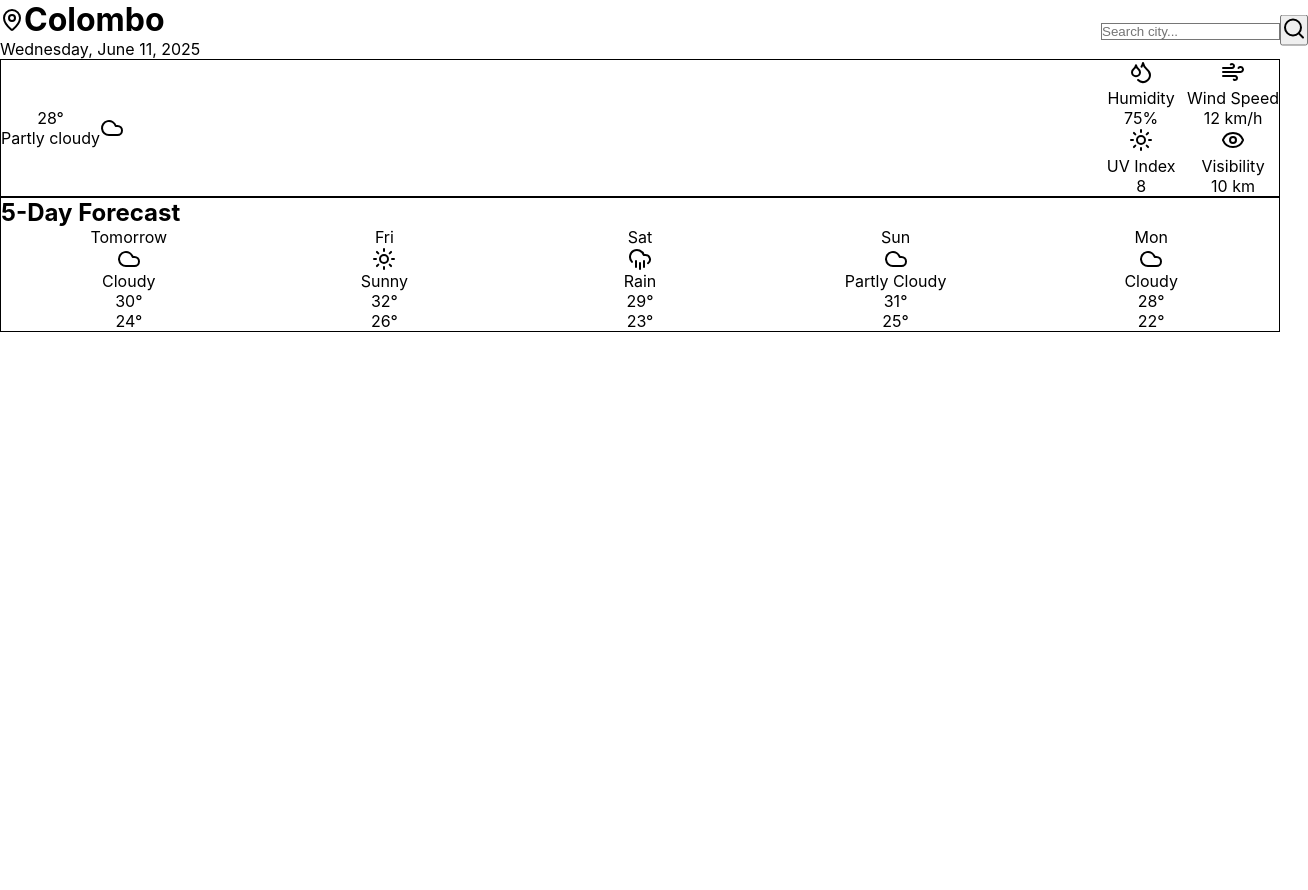
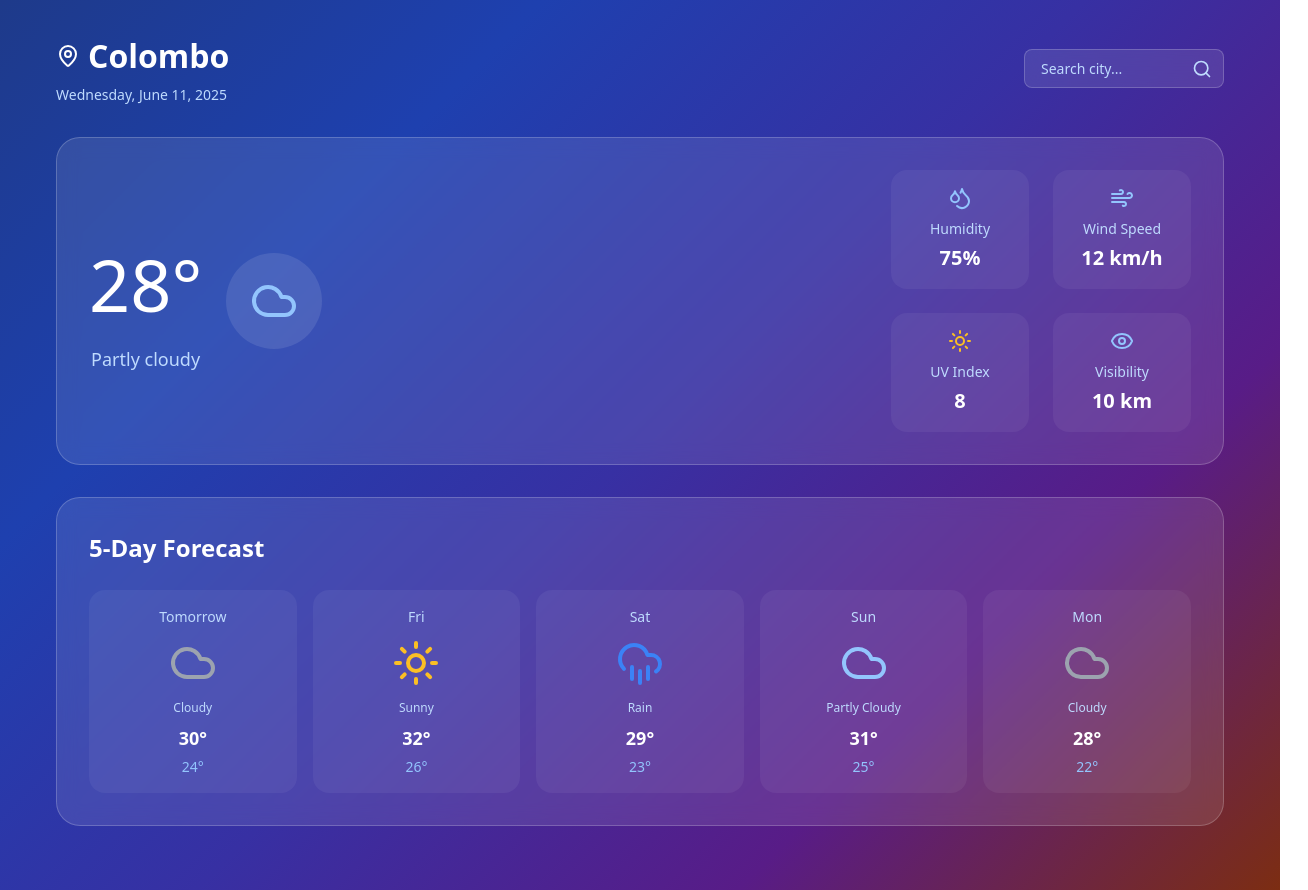
Before and after one commit to fathimasamee/weather-app, a React (Vite) app: page / in a window 1280 px wide. Shown: the whole page, 1308 px wide, since content can reach past the window. Before the commit the page ends 800 px from the top, so only its background shows below. Built offline with nearby package versions, Linux system fonts and the light colour scheme; the HTML template or start-up script is replaced by a standard one.

Commit message:
core requirements done

```diff
--- a/package.json
+++ b/package.json
@@ -27,7 +27,7 @@
     "eslint-plugin-react-refresh": "^0.4.19",
     "globals": "^16.0.0",
     "postcss": "^8.5.4",
-    "tailwindcss": "^4.1.9",
+    "tailwindcss": "^3.4.17",
     "vite": "^6.3.5"
   }
 }
--- a/src/App.jsx
+++ b/src/App.jsx
@@ -17,19 +17,19 @@ const WeatherApp = () => {
     const conditionLower = condition.toLowerCase();
 
     if (conditionLower.includes('sunny') || conditionLower.includes('clear')) {
-      return isDay ? <Sun className="w-12 h-12 text-yellow-400" /> : <Sun className="w-12 h-12 text-gray-300" />;
+      return isDay ? <Sun size={48} style={{color: '#fbbf24'}} /> : <Sun size={48} style={{color: '#d1d5db'}} />;
     } else if (conditionLower.includes('partly cloudy') || conditionLower.includes('partly')) {
-      return <Cloud className="w-12 h-12 text-blue-300" />;
+      return <Cloud size={48} style={{color: '#93c5fd'}} />;
     } else if (conditionLower.includes('cloudy') || conditionLower.includes('overcast')) {
-      return <Cloud className="w-12 h-12 text-gray-400" />;
+      return <Cloud size={48} style={{color: '#9ca3af'}} />;
     } else if (conditionLower.includes('rain') || conditionLower.includes('drizzle')) {
-      return <CloudRain className="w-12 h-12 text-blue-500" />;
+      return <CloudRain size={48} style={{color: '#3b82f6'}} />;
     } else if (conditionLower.includes('snow')) {
-      return <CloudSnow className="w-12 h-12 text-blue-200" />;
+      return <CloudSnow size={48} style={{color: '#bfdbfe'}} />;
     } else if (conditionLower.includes('thunder') || conditionLower.includes('storm')) {
-      return <Zap className="w-12 h-12 text-yellow-500" />;
+      return <Zap size={48} style={{color: '#eab308'}} />;
     }
-    return <Sun className="w-12 h-12 text-yellow-400" />;
+    return <Sun size={48} style={{color: '#fbbf24'}} />;
   };
 
   const fetchWeather = async (city = currentCity) => {
@@ -94,7 +94,7 @@ const WeatherApp = () => {
   };
 
   const handleSearch = (e) => {
-    e.preventDefault();
+    if (e) e.preventDefault();
     if (searchCity.trim()) {
       fetchWeather(searchCity.trim());
       setSearchCity('');
@@ -120,53 +120,102 @@ const WeatherApp = () => {
     fetchWeather();
   }, []);
 
+  // Inline styles for fallback
+  const containerStyle = {
+    minHeight: '100vh',
+    background: 'linear-gradient(135deg, #1e3a8a 0%, #1e40af 25%, #3730a3 50%, #581c87 75%, #7c2d12 100%)',
+    color: 'white',
+    fontFamily: 'system-ui, -apple-system, sans-serif'
+  };
+
+  const cardStyle = {
+    background: 'rgba(255, 255, 255, 0.1)',
+    backdropFilter: 'blur(10px)',
+    border: '1px solid rgba(255, 255, 255, 0.2)',
+    borderRadius: '24px',
+    padding: '32px',
+    marginBottom: '32px'
+  };
+
+  const smallCardStyle = {
+    background: 'rgba(255, 255, 255, 0.05)',
+    borderRadius: '16px',
+    padding: '16px',
+    textAlign: 'center'
+  };
+
   if (loading) {
     return (
-      <div className="min-h-screen bg-gradient-to-br from-blue-900 via-blue-800 to-purple-900 flex items-center justify-center">
-        <div className="flex items-center space-x-3 text-white">
-          <Loader2 className="w-8 h-8 animate-spin" />
-          <span className="text-xl">Loading weather data...</span>
+      <div style={{...containerStyle, display: 'flex', alignItems: 'center', justifyContent: 'center'}}>
+        <div style={{display: 'flex', alignItems: 'center', gap: '12px'}}>
+          <Loader2 size={32} style={{animation: 'spin 1s linear infinite'}} />
+          <span style={{fontSize: '20px'}}>Loading weather data...</span>
         </div>
       </div>
     );
   }
 
   return (
-    <div className="min-h-screen bg-gradient-to-br from-blue-900 via-blue-800 to-purple-900 text-white">
-      <div className="container mx-auto px-4 py-8 max-w-6xl">
+    <div style={containerStyle}>
+      <div style={{maxWidth: '1200px', margin: '0 auto', padding: '32px 16px'}}>
         {/* Header */}
-        <div className="flex justify-between items-center mb-8">
+        <div style={{display: 'flex', justifyContent: 'space-between', alignItems: 'center', marginBottom: '32px', flexWrap: 'wrap', gap: '16px'}}>
           <div>
-            <h1 className="text-2xl font-bold flex items-center">
-              <MapPin className="w-6 h-6 mr-2" />
+            <h1 style={{fontSize: '32px', fontWeight: 'bold', display: 'flex', alignItems: 'center', gap: '8px', margin: '0'}}>
+              <MapPin size={24} />
               {weatherData?.location.name}
             </h1>
-            <p className="text-blue-200 text-sm">{getCurrentDate()}</p>
+            <p style={{color: '#bfdbfe', fontSize: '14px', margin: '4px 0 0 0'}}>{getCurrentDate()}</p>
           </div>
 
           {/* Search Bar */}
-          <div className="flex items-center">
-            <div className="relative">
+          <div style={{position: 'relative'}}>
             <input
               type="text"
               value={searchCity}
               onChange={(e) => setSearchCity(e.target.value)}
-                onKeyPress={(e) => e.key === 'Enter' && handleSearch(e)}
+              onKeyPress={(e) => e.key === 'Enter' && handleSearch()}
               placeholder="Search city..."
-                className="bg-white/10 backdrop-blur-md border border-white/20 rounded-lg px-4 py-2 pr-10 text-white placeholder-blue-200 focus:outline-none focus:ring-2 focus:ring-white/30"
+              style={{
+                background: 'rgba(255, 255, 255, 0.1)',
+                backdropFilter: 'blur(10px)',
+                border: '1px solid rgba(255, 255, 255, 0.2)',
+                borderRadius: '8px',
+                padding: '8px 40px 8px 16px',
+                color: 'white',
+                fontSize: '14px',
+                outline: 'none',
+                width: '200px'
+              }}
             />
             <button
               onClick={handleSearch}
-                className="absolute right-2 top-1/2 transform -translate-y-1/2 text-blue-200 hover:text-white"
+              style={{
+                position: 'absolute',
+                right: '8px',
+                top: '50%',
+                transform: 'translateY(-50%)',
+                background: 'none',
+                border: 'none',
+                color: '#bfdbfe',
+                cursor: 'pointer',
+                padding: '4px'
+              }}
             >
-                <Search className="w-5 h-5" />
+              <Search size={20} />
             </button>
-            </div>
           </div>
         </div>
 
         {error && (
-          <div className="mb-6 p-4 bg-red-500/20 border border-red-500/30 rounded-lg text-red-200">
+          <div style={{
+            marginBottom: '24px',
+            padding: '16px',
+            background: 'rgba(239, 68, 68, 0.2)',
+            border: '1px solid rgba(239, 68, 68, 0.3)',
+            borderRadius: '8px',
+            color: '#fecaca'
+          }}>
             {error}
           </div>
         )}
@@ -174,72 +223,88 @@ const WeatherApp = () => {
         {weatherData && (
           <>
             {/* Main Weather Card */}
-            <div className="bg-white/10 backdrop-blur-md rounded-3xl p-8 mb-8 border border-white/20">
-              <div className="flex items-center justify-between">
-                <div className="flex items-center space-x-6">
-                  <div className="text-center">
-                    <div className="text-6xl font-light mb-2">
+            <div style={cardStyle}>
+              <div style={{display: 'flex', justifyContent: 'space-between', alignItems: 'center', flexWrap: 'wrap', gap: '32px'}}>
+                <div style={{display: 'flex', alignItems: 'center', gap: '24px'}}>
+                  <div style={{textAlign: 'center'}}>
+                    <div style={{fontSize: '72px', fontWeight: '300', margin: '0 0 8px 0'}}>
                       {Math.round(weatherData.current.temp_c)}°
                     </div>
-                    <div className="text-blue-200 text-lg">
+                    <div style={{color: '#bfdbfe', fontSize: '18px'}}>
                       {weatherData.current.condition.text}
                     </div>
                   </div>
 
-                  <div className="flex items-center justify-center w-24 h-24 bg-white/10 rounded-full">
+                  <div style={{
+                    display: 'flex',
+                    alignItems: 'center',
+                    justifyContent: 'center',
+                    width: '96px',
+                    height: '96px',
+                    background: 'rgba(255, 255, 255, 0.1)',
+                    borderRadius: '50%'
+                  }}>
                     {getWeatherIcon(weatherData.current.condition.text, weatherData.current.is_day)}
                   </div>
                 </div>
 
                 {/* Weather Stats */}
-                <div className="grid grid-cols-2 gap-6">
-                  <div className="bg-white/5 rounded-2xl p-4 text-center">
-                    <Droplets className="w-6 h-6 mx-auto mb-2 text-blue-300" />
-                    <div className="text-sm text-blue-200">Humidity</div>
-                    <div className="text-xl font-semibold">{weatherData.current.humidity}%</div>
+                <div style={{display: 'grid', gridTemplateColumns: 'repeat(2, 1fr)', gap: '24px', minWidth: '300px'}}>
+                  <div style={smallCardStyle}>
+                    <Droplets size={24} style={{color: '#93c5fd', margin: '0 auto 8px'}} />
+                    <div style={{fontSize: '14px', color: '#bfdbfe', marginBottom: '4px'}}>Humidity</div>
+                    <div style={{fontSize: '20px', fontWeight: '600'}}>{weatherData.current.humidity}%</div>
                   </div>
 
-                  <div className="bg-white/5 rounded-2xl p-4 text-center">
-                    <Wind className="w-6 h-6 mx-auto mb-2 text-blue-300" />
-                    <div className="text-sm text-blue-200">Wind Speed</div>
-                    <div className="text-xl font-semibold">{weatherData.current.wind_kph} km/h</div>
+                  <div style={smallCardStyle}>
+                    <Wind size={24} style={{color: '#93c5fd', margin: '0 auto 8px'}} />
+                    <div style={{fontSize: '14px', color: '#bfdbfe', marginBottom: '4px'}}>Wind Speed</div>
+                    <div style={{fontSize: '20px', fontWeight: '600'}}>{weatherData.current.wind_kph} km/h</div>
                   </div>
 
-                  <div className="bg-white/5 rounded-2xl p-4 text-center">
-                    <Sun className="w-6 h-6 mx-auto mb-2 text-yellow-400" />
-                    <div className="text-sm text-blue-200">UV Index</div>
-                    <div className="text-xl font-semibold">{weatherData.current.uv}</div>
+                  <div style={smallCardStyle}>
+                    <Sun size={24} style={{color: '#fbbf24', margin: '0 auto 8px'}} />
+                    <div style={{fontSize: '14px', color: '#bfdbfe', marginBottom: '4px'}}>UV Index</div>
+                    <div style={{fontSize: '20px', fontWeight: '600'}}>{weatherData.current.uv}</div>
                   </div>
 
-                  <div className="bg-white/5 rounded-2xl p-4 text-center">
-                    <Eye className="w-6 h-6 mx-auto mb-2 text-blue-300" />
-                    <div className="text-sm text-blue-200">Visibility</div>
-                    <div className="text-xl font-semibold">{weatherData.current.vis_km} km</div>
+                  <div style={smallCardStyle}>
+                    <Eye size={24} style={{color: '#93c5fd', margin: '0 auto 8px'}} />
+                    <div style={{fontSize: '14px', color: '#bfdbfe', marginBottom: '4px'}}>Visibility</div>
+                    <div style={{fontSize: '20px', fontWeight: '600'}}>{weatherData.current.vis_km} km</div>
                   </div>
                 </div>
               </div>
             </div>
 
             {/* 5-Day Forecast */}
-            <div className="bg-white/10 backdrop-blur-md rounded-3xl p-8 border border-white/20">
-              <h2 className="text-xl font-semibold mb-6">5-Day Forecast</h2>
-              <div className="flex justify-between space-x-4">
+            <div style={cardStyle}>
+              <h2 style={{fontSize: '24px', fontWeight: '600', marginBottom: '24px'}}>5-Day Forecast</h2>
+              <div style={{display: 'flex', justifyContent: 'space-between', gap: '16px', flexWrap: 'wrap'}}>
                 {forecast.map((day, index) => (
-                  <div key={index} className="flex-1 text-center bg-white/5 rounded-2xl p-4 hover:bg-white/10 transition-colors">
-                    <div className="text-blue-200 text-sm mb-3">
+                  <div key={index} style={{
+                    flex: '1',
+                    minWidth: '140px',
+                    textAlign: 'center',
+                    background: 'rgba(255, 255, 255, 0.05)',
+                    borderRadius: '16px',
+                    padding: '16px',
+                    transition: 'background 0.3s ease'
+                  }}>
+                    <div style={{color: '#bfdbfe', fontSize: '14px', marginBottom: '12px'}}>
                       {index === 0 ? 'Tomorrow' : formatDate(day.date)}
                     </div>
-                    <div className="flex justify-center mb-3">
+                    <div style={{display: 'flex', justifyContent: 'center', marginBottom: '12px'}}>
                       {getWeatherIcon(day.day.condition.text)}
                     </div>
-                    <div className="text-xs text-blue-200 mb-2">
+                    <div style={{fontSize: '12px', color: '#bfdbfe', marginBottom: '8px'}}>
                       {day.day.condition.text}
                     </div>
-                    <div className="space-y-1">
-                      <div className="text-lg font-semibold">
+                    <div>
+                      <div style={{fontSize: '18px', fontWeight: '600', marginBottom: '4px'}}>
                         {Math.round(day.day.maxtemp_c)}°
                       </div>
-                      <div className="text-sm text-blue-300">
+                      <div style={{fontSize: '14px', color: '#93c5fd'}}>
                         {Math.round(day.day.mintemp_c)}°
                       </div>
                     </div>
@@ -250,6 +315,31 @@ const WeatherApp = () => {
           </>
         )}
       </div>
+
+      <style>{`
+        @keyframes spin {
+          from { transform: rotate(0deg); }
+          to { transform: rotate(360deg); }
+        }
+
+        input::placeholder {
+          color: #bfdbfe;
+        }
+
+        button:hover {
+          color: white !important;
+        }
+
+        @media (max-width: 768px) {
+          .weather-stats {
+            grid-template-columns: 1fr !important;
+          }
+
+          .forecast-container {
+            flex-direction: column !important;
+          }
+        }
+      `}</style>
     </div>
   );
 };
```
Also changed, not shown: 1 other file (tests, documents, lock files or other folders). Lines whose indentation alone changed are shown as unchanged.
